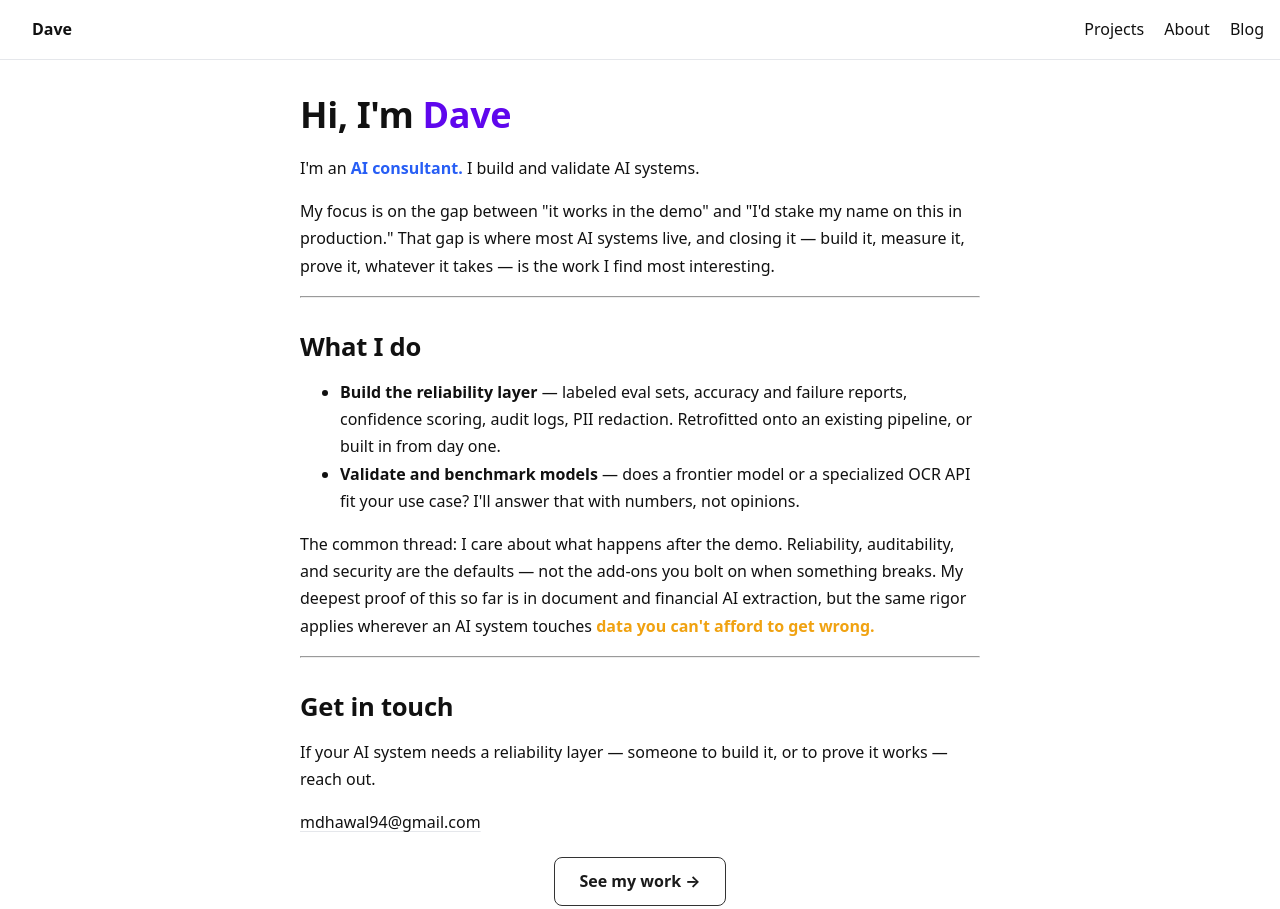
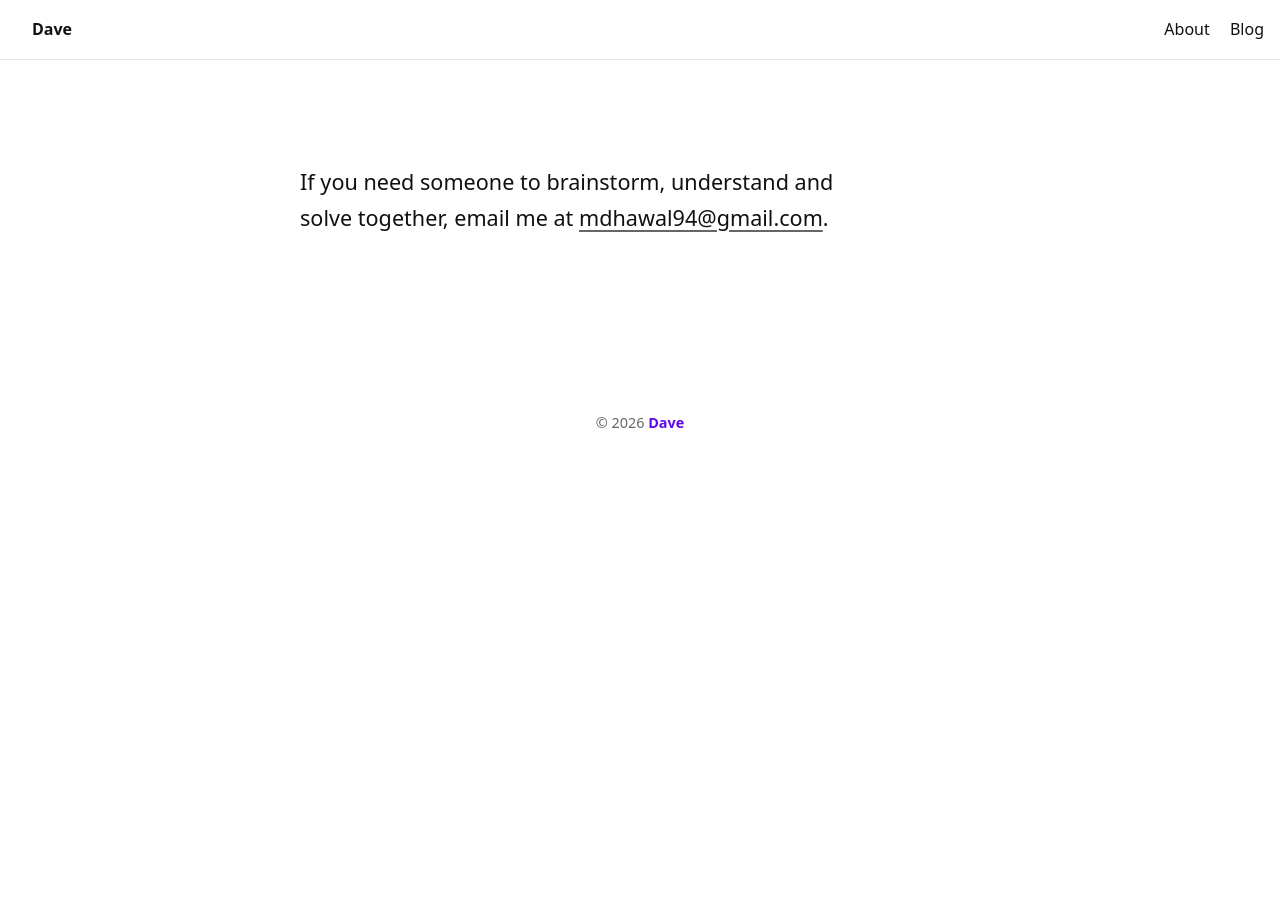
Before and after one commit to dave8172/dave8172-website, an Astro site in the folder frontend/: page /about in a window 1280 px wide. Shown: the top 909 px of the page. After the commit the page ends 800 px from the top, so only its background shows below. Built offline with nearby package versions, Linux system fonts and the light colour scheme; Astro itself is replaced by a stand-in of ours.

Commit message:
Strip it back: one page of work, one line of about
`/projects` and the home page were listing the same thing in the same
order, so the separate index is gone — home now carries all four
sections, and `/projects` 301s there via `vercel.json` rather than 404ing
on a URL Google has already discovered. Nav is Home, About, Blog.

The home hero is now the word "Curious." and nothing else. The claim it
replaced ("I build and validate AI systems you can trust", plus a
paragraph of eval sets and audit logs) was the kind of positioning
`PLAN.md` says is being built rather than held — so the page stating it
was writing a cheque the site hasn't cashed. The work below it says more.

About is one sentence and an email address.

Consequences of removing the claim, followed through rather than left
half-done: the `<title>` no longer reads "AI Evaluation & Reliability
Consultant", and the Person JSON-LD no longer carries a jobTitle and a
description making the same claim in machine-readable form. A hidden
claim is still a claim.

Also: `onHome` is gone from projectGroups — it existed to split sections
across two pages, and there is one page. And the project pages' back
link points home, since there is nowhere else for it to go.

Co-Authored-By: Claude Opus 5 (1M context) <noreply@anthropic.com>
Claude-Session: https://claude.ai/code/session_01Sa5169APZKZrqTZgz6NTVY

```diff
--- a/frontend/public/styles/global.css
+++ b/frontend/public/styles/global.css
@@ -299,17 +299,47 @@ pre.astro-code code {
   padding: 0 1.5rem;
 }
 
-/* Hero and page intros stay a reading column even inside the wide container,
-   left-aligned so they line up with the first card in the grid below. */
+.site-main {
+  padding-top: 1.5rem;
+  padding-bottom: 3rem;
+}
+
+/* One word, given room to be one word. */
 .hero {
-  max-width: 720px;
-  margin: 0 0 3.5rem;
-  padding-top: 1rem;
+  margin: 0 0 5rem;
+  padding: 3.5rem 0 0;
 }
 
 .hero h1 {
-  margin-top: 1rem;
-  font-size: 2.4rem;
+  margin: 0;
+  font-size: clamp(2.75rem, 8vw, 4.5rem);
+  line-height: 1;
+  letter-spacing: -0.03em;
+}
+
+/* A page that is one sentence sets it slightly larger than body copy, so it
+   reads as the page rather than as a stray paragraph. */
+.statement {
+  max-width: 34rem;
+  margin: 5rem 0 6rem;
+  font-size: 1.35rem;
+  line-height: 1.65;
+}
+
+.statement p {
+  margin: 0;
+}
+
+/* This link is the only call to action on the site — the site-wide near-invisible
+   underline is wrong here. */
+.statement a {
+  text-decoration-color: var(--muted);
+  text-underline-offset: 4px;
+}
+
+.statement a:hover {
+  color: var(--accent);
+  text-decoration-color: var(--accent);
 }
 
 .page-header {
--- a/frontend/src/layouts/BaseLayout.astro
+++ b/frontend/src/layouts/BaseLayout.astro
@@ -14,8 +14,6 @@ const personSchema = {
   "@context": "https://schema.org",
   "@type": "Person",
   name: "Dave",
-  jobTitle: "AI Consultant",
-  description: "I build and validate AI systems — proving reliability with evidence, not claims.",
   url: Astro.site,
   sameAs: ["https://github.com/dave8172"],
 };
@@ -58,7 +56,6 @@ const personSchema = {
       <nav class="nav">
         <a href="/" class="brand">Dave</a>
         <div class="links">
-          <a href="/projects">Projects</a>
           <a href="/about">About</a>
           <a href="/blog">Blog</a>
         </div>
--- a/frontend/src/pages/about.mdx
+++ b/frontend/src/pages/about.mdx
@@ -1,35 +1,11 @@
 ---
 layout: ../layouts/BaseLayout.astro
 title: About — Dave
-description: I'm an AI consultant — I build and validate AI systems, so you have evidence they're reliable, not just claims.
+description: If you need someone to brainstorm, understand and solve together — get in touch.
 ---
 
-import Button from '../components/Button.astro';
-import RandomColor from '../components/RandomColor.astro';
+<div class="statement">
 
-# Hi, I'm <RandomColor>Dave</RandomColor>
+If you need someone to brainstorm, understand and solve together, email me at [mdhawal94@gmail.com](mailto:mdhawal94@gmail.com).
 
-I'm an <RandomColor>AI consultant.</RandomColor> I build and validate AI systems.
-
-My focus is on the gap between "it works in the demo" and "I'd stake my name on this in production." That gap is where most AI systems live, and closing it — build it, measure it, prove it, whatever it takes — is the work I find most interesting.
-
----
-
-## What I do
-
-- **Build the reliability layer** — labeled eval sets, accuracy and failure reports, confidence scoring, audit logs, PII redaction. Retrofitted onto an existing pipeline, or built in from day one.
-- **Validate and benchmark models** — does a frontier model or a specialized OCR API fit your use case? I'll answer that with numbers, not opinions.
-
-The common thread: I care about what happens after the demo. Reliability, auditability, and security are the defaults — not the add-ons you bolt on when something breaks. My deepest proof of this so far is in document and financial AI extraction, but the same rigor applies wherever an AI system touches <RandomColor>data you can't afford to get wrong.</RandomColor>
-
----
-
-## Get in touch
-
-If your AI system needs a reliability layer — someone to build it, or to prove it works — reach out.
-
-**[mdhawal94@gmail.com](mailto:mdhawal94@gmail.com)**
-
-<p style="text-align: center; margin-top: 1.25rem;">
-  <Button href="/projects">See my work →</Button>
-</p>
+</div>
--- a/frontend/src/pages/projects/[slug].astro
+++ b/frontend/src/pages/projects/[slug].astro
@@ -30,7 +30,7 @@ const { data } = project;
     <hr />
 
     <p style="text-align: center; margin-top: 1rem;">
-      <Button href="/projects">← Back to projects</Button>
+      <Button href="/">← Back home</Button>
     </p>
   </article>
 </BaseLayout>
```
Also changed, not shown: frontend/src/lib/projectGroups.ts (+3 -9 lines), frontend/src/pages/index.astro (+5 -15 lines), frontend/src/pages/projects/index.astro (deleted, +0 -32 lines), frontend/vercel.json (added).
